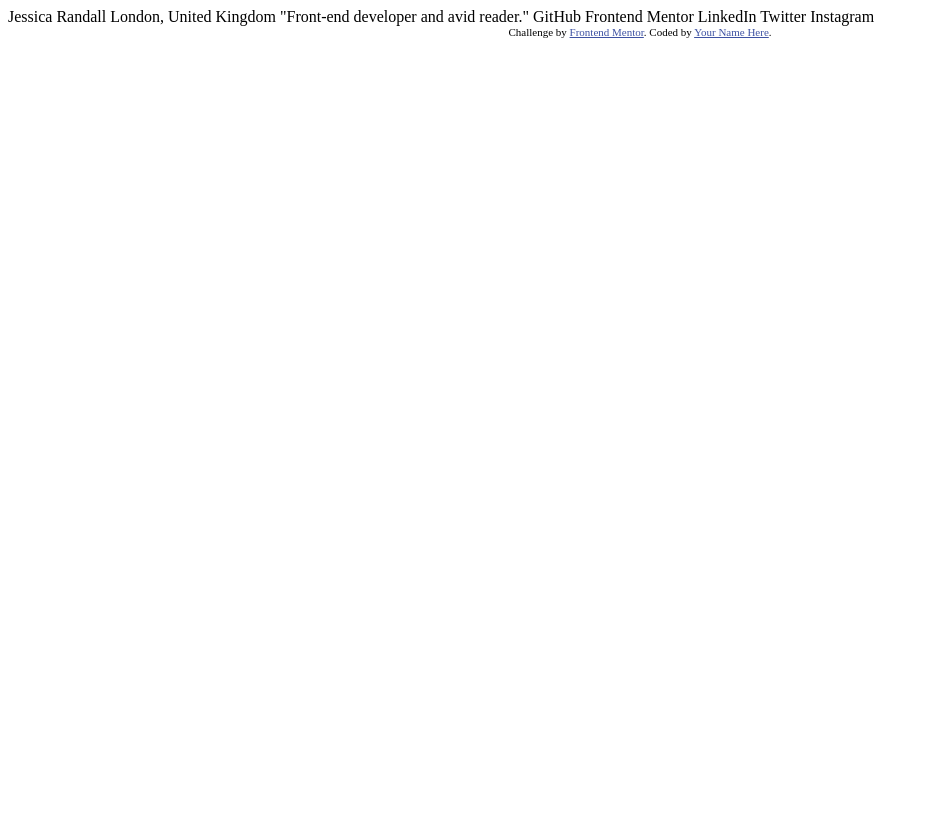
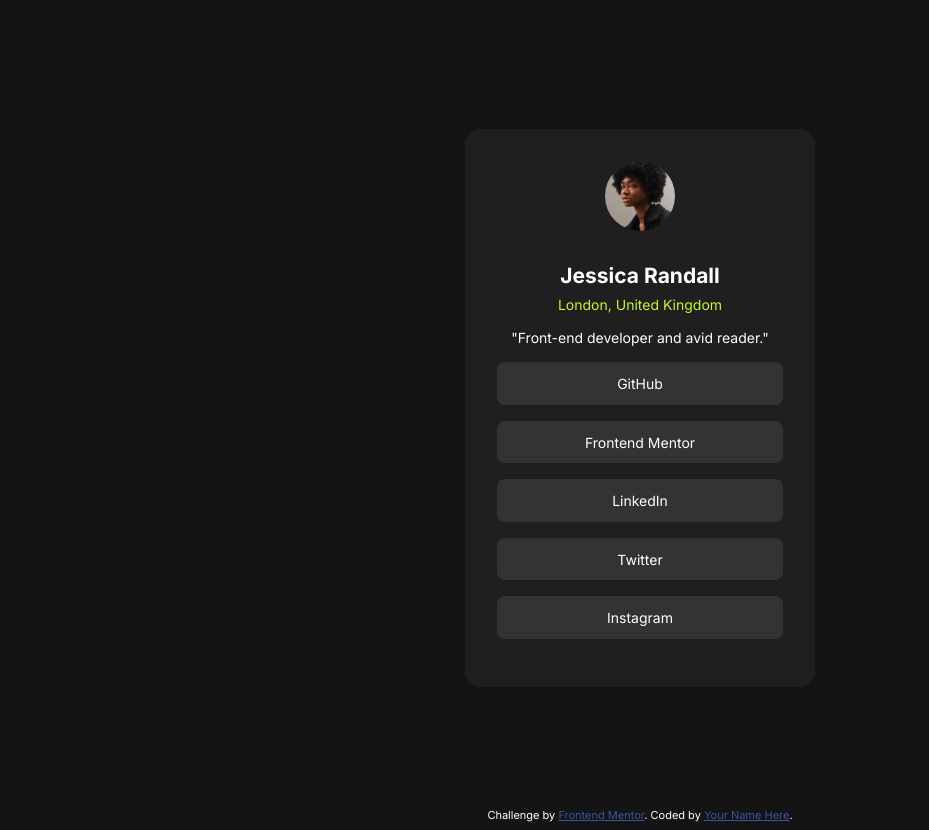
Before and after one commit to mariosearchteam/fm.-social-links, a plain HTML site: page index.html in a window 1280 px wide. Shown: the whole page, without its empty margins (0-929 px from the left). Before the commit the page ends 800 px from the top, so only its background shows below. Drawn offline with Linux system fonts and the light colour scheme.

Commit message:
initial styling

```diff
--- a/index.html
+++ b/index.html
@@ -5,7 +5,7 @@
   <meta name="viewport" content="width=device-width, initial-scale=1.0"> <!-- displays site properly based on user's device -->
 
   <link rel="icon" type="image/png" sizes="32x32" href="./assets/images/favicon-32x32.png">
-
+  <link rel="stylesheet" href="style.css">
   <title>Frontend Mentor | Social links profile</title>
 
   <!-- Feel free to remove these styles or customise in your own stylesheet 👍 -->
@@ -15,17 +15,26 @@
   </style>
 </head>
 <body>
+<section>
+  <div class="card flow-content">
+    <img src="assets/images/avatar-jessica.jpeg" alt="Jessica Randall Portrait">
+  <h1>Jessica Randall</h1>
+  <p class="text-accent">London, United Kingdom</p>
+  <p>"Front-end developer and avid reader."</p>
+  <ul class="links">
+    <li><a href="#">GitHub</a></li>
+    <li><a href="#">  Frontend Mentor
+</a></li>
+    <li><a href="#">  LinkedIn
+</a></li>
+    <li><a href="#">Twitter</a></li>
+    <li><a href="#">  Instagram
+</a></li>
+  </ul>
 
-  Jessica Randall
-  London, United Kingdom
-  "Front-end developer and avid reader."
 
-  GitHub
-  Frontend Mentor
-  LinkedIn
-  Twitter
-  Instagram
-
+  </div>
+  </section>
   <div class="attribution">
     Challenge by <a href="https://www.frontendmentor.io?ref=challenge" target="_blank">Frontend Mentor</a>.
     Coded by <a href="#">Your Name Here</a>.
--- /dev/null
+++ b/style.css
@@ -0,0 +1,121 @@
+/* font import */
+@import url("https://fonts.googleapis.com/css2?family=Inter:wght@400;600;700&display=swap");
+
+/* variables */
+
+:root {
+  --clr-accent-500: hsl(75, 94%, 57%);
+  --clr-neutral-100: hsl(0, 0%, 100%);
+  --clr-neutral-700: hsl(0, 0%, 20%);
+  --clr-neutral-800: hsl(0, 0%, 12%);
+  --clr-neutral-900: hsl(0, 0%, 8%);
+  --spacer: 1rem;
+}
+
+/* reset */
+
+*,
+*::before,
+*::after {
+  box-sizing: border-box;
+}
+
+h1,
+.h1,
+h2,
+.h2,
+h3,
+.h3,
+h4,
+.h4 {
+  line-height: 1.2;
+}
+
+h1,
+h2,
+h3,
+p {
+  margin: 0;
+}
+
+ul[class],
+ol[class] {
+  list-style: none;
+  padding: 0;
+}
+
+img {
+  max-width: 100%;
+  height: auto;
+  display: block;
+}
+
+/* Utility classes */
+/* Default is --spacer, can be overwritten with --flow-space */
+.flow-content > * + * {
+  margin-top: var(--flow-space, var(--spacer));
+}
+
+.flow-content--large {
+  --flow-space: 3rem;
+}
+
+.text-accent {
+  color: var(--clr-accent-500);
+}
+
+/* Keeps content from the side */
+.container {
+  padding: 0 var(--spacer);
+  max-width: 70rem;
+  margin: 0 auto;
+}
+
+/* general styling */
+
+body {
+  background-color: var(--clr-neutral-900);
+  color: var(--clr-neutral-100);
+  font-size: 14px;
+  font-family: Inter, sans-serif;
+}
+
+section {
+  display: grid;
+  place-items: center;
+  height: 100vh;
+}
+
+.card {
+  background-color: var(--clr-neutral-800);
+  border-radius: var(--spacer);
+  padding: calc(var(--spacer) * 2);
+  text-align: center;
+  width: 25em;
+}
+
+.card img {
+  border-radius: 50%;
+  width: 5em;
+  margin: 0 auto;
+}
+
+.card h1 {
+  --flow-space: calc(var(--spacer) * 2);
+}
+
+.card .text-accent {
+  --flow-space: calc(var(--spacer) / 2);
+}
+
+.card li {
+  margin: var(--spacer) 0;
+  padding: calc(var(--spacer) / 1.25);
+  background: var(--clr-neutral-700);
+  border-radius: calc(var(--spacer) / 2);
+}
+
+.card li a {
+  color: var(--clr-neutral-100);
+  text-decoration: none;
+}
```
